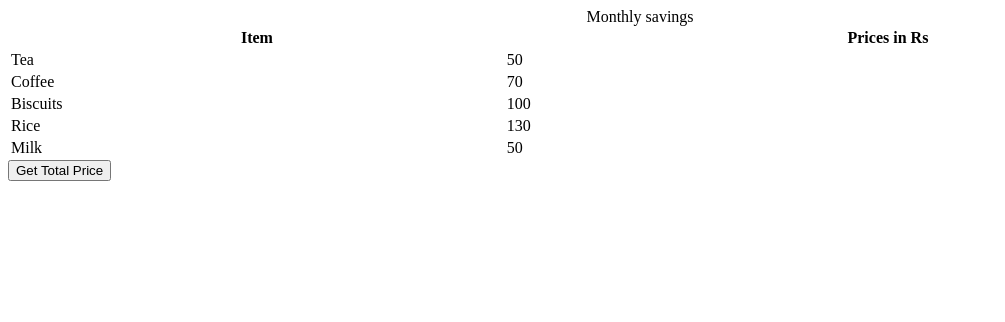
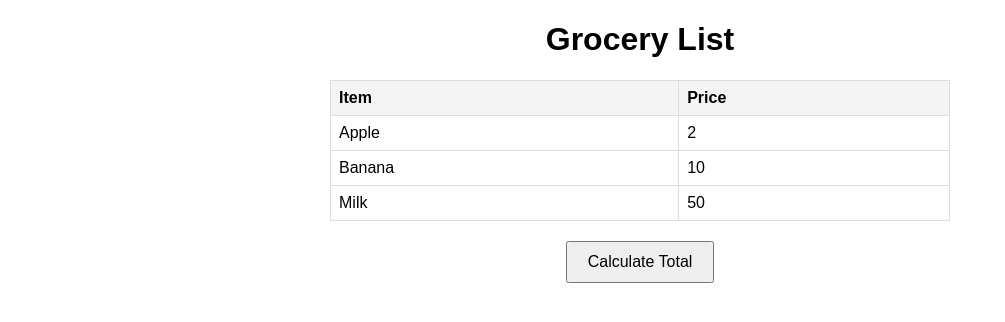
Before and after one commit to acciojob/grofers-checkout-Nithyasree8, a website: page main.html in a window 1280 px wide. Shown: the whole page, without its empty margins (0-1005 px from the left). Drawn offline with Linux system fonts and the light colour scheme.

Commit message:
created a submission

```diff
--- a/main.html
+++ b/main.html
@@ -1,45 +1,97 @@
 <!DOCTYPE html>
+<html lang="en">
+  <head>
+    <meta charset="UTF-8" />
+    <meta name="viewport" content="width=device-width, initial-scale=1.0" />
+    <title>Grofers Checkout</title>
+    <style>
+      body {
+        font-family: Arial, sans-serif;
+        margin: 20px;
+      }
 
-<html>
+      h1 {
+        text-align: center;
+      }
 
-<head>
-	<link rel="stylesheet" href="styles.css">
+      table {
+        width: 50%;
+        margin: 0 auto;
+        border-collapse: collapse;
+      }
+
+      th,
+      td {
+        border: 1px solid #ddd;
+        padding: 8px;
+        text-align: left;
+      }
+
+      th {
+        background-color: #f4f4f4;
+      }
+
+      button {
+        display: block;
+        margin: 20px auto;
+        padding: 10px 20px;
+        font-size: 16px;
+      }
+    </style>
   </head>
+  <body>
+    <h1>Grocery List</h1>
 
-<body>
-    <!-- the entire body must be written by student -->
-    <table style="width: 100%">
-    <caption>
-      Monthly savings
-    </caption>
+    <table id="groceryTable">
+      <thead>
         <tr>
           <th>Item</th>
-      <th>Prices in Rs</th>
+          <th>Price</th>
         </tr>
-    <tr>
-      <td class="item">Tea</td>
-      <td class="price">50</td>
+      </thead>
+      <tbody>
+        <tr class="item">
+          <td>Apple</td>
+          <td class="prices">2</td>
         </tr>
-    <tr>
-      <td class="item">Coffee</td>
-      <td class="price">70</td>
+        <tr class="item">
+          <td>Banana</td>
+          <td class="prices">10</td>
         </tr>
-    <tr>
-      <td class="item">Biscuits</td>
-      <td class="price">100</td>
+        <tr class="item">
+          <td>Milk</td>
+          <td class="prices">50</td>
         </tr>
-    <tr>
-      <td class="item">Rice</td>
-      <td class="price">130</td>
-    </tr>
-    <tr>
-      <td class="item">Milk</td>
-      <td class="price">50</td>
-    </tr>
+      </tbody>
     </table>
-    <script type="text/javascript" src="./script.js">
+
+    <button onclick="calculateTotal()">Calculate Total</button>
+
+    <script>
+      function calculateTotal() {
+        // Get all price elements from the table
+        const priceElements = document.querySelectorAll(".prices");
+
+        let total = 0;
+
+        // Sum up the prices
+        priceElements.forEach((priceElement) => {
+          total += parseFloat(priceElement.textContent);
+        });
+
+        // Create a new row for the total
+        const table = document.getElementById("groceryTable");
+        const totalRow = document.createElement("tr");
+
+        // Create a single cell to display the total price
+        const totalCell = document.createElement("td");
+        totalCell.colSpan = 2; // This spans across two columns
+        totalCell.textContent = `Total Price: ₹${total}`;
+
+        // Add the new cell to the row and append the row to the table
+        totalRow.appendChild(totalCell);
+        table.appendChild(totalRow);
+      }
     </script>
-
   </body>
-
 </html>
--- a/script.js
+++ /dev/null
@@ -1,10 +0,0 @@
-const getSumBtn = document.createElement("button");
-getSumBtn.append("Get Total Price");
-document.body.appendChild(getSumBtn);
-
-const getSum = () => {
-//Add your code here
-
-};
-
-getSumBtn.addEventListener("click", getSum);
```
Lines whose indentation alone changed are shown as unchanged.
